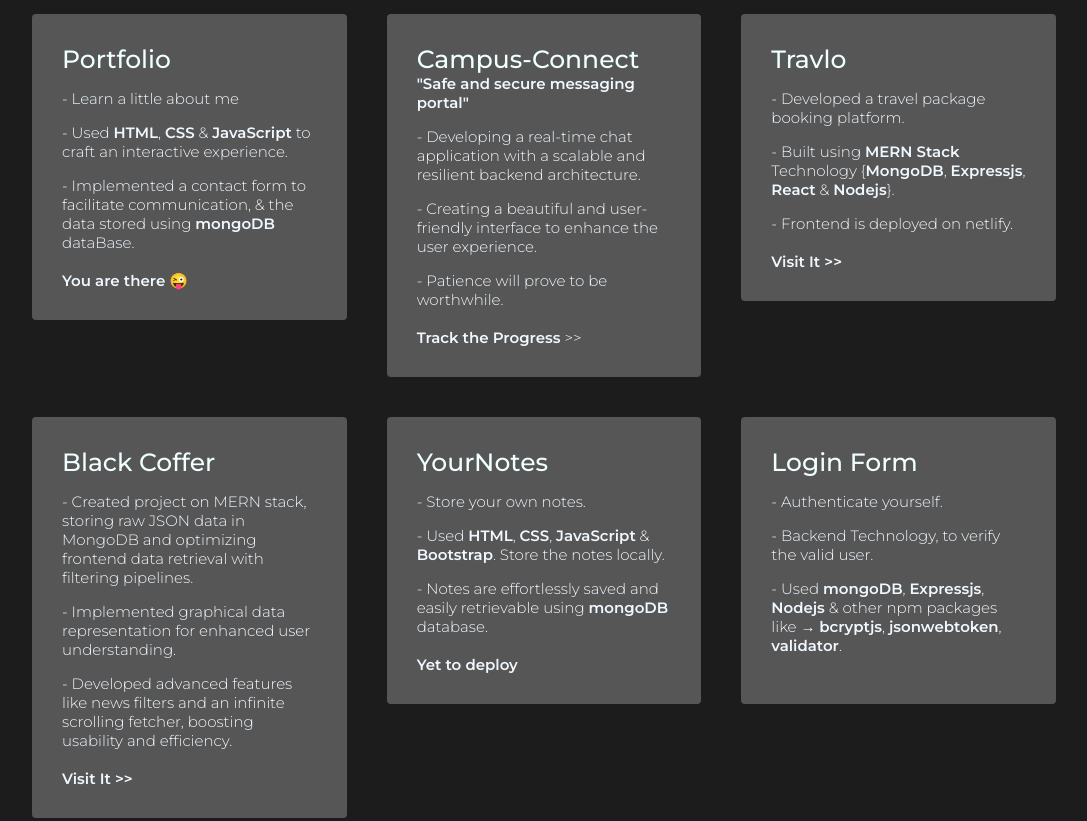
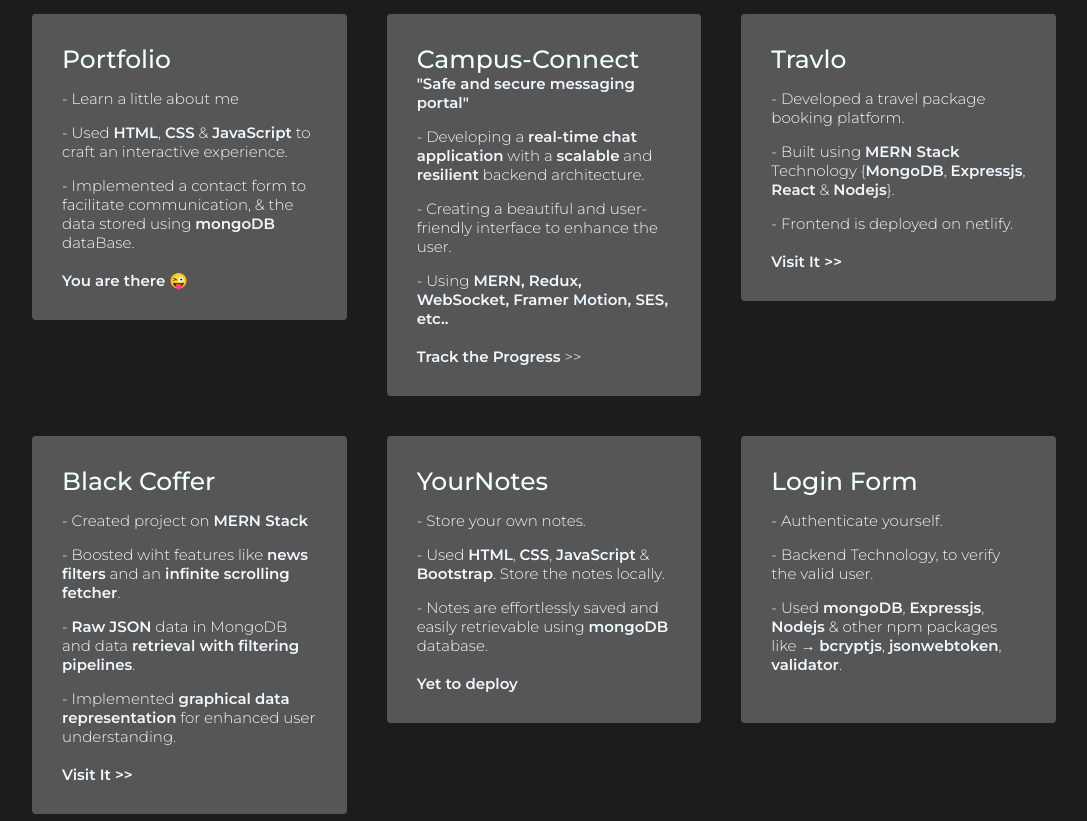
Before and after one commit to ayushkumbhare/MyTechJourney.github.io, a plain HTML site: page index.html in a window 1280 px wide. Shown: the part 1540-2361 px from the top of the page, without its empty margins (96-1183 px from the left). Drawn offline with Linux system fonts and the light colour scheme.

Commit message:
udated with proper styling

```diff
--- a/index.css
+++ b/index.css
@@ -61,6 +61,7 @@ a {
 nav ul li a {
     display: flex;
     flex-direction: row;
+    justify-content: center;
 }
 
 nav ul li a::after {
@@ -560,7 +561,7 @@ form textarea {
         font-size: 12px;
     }
 
-    .row {
+    #about .aboutcontainer .row {
         display: block;
         padding: 50px 0 20px 0px;
         margin: 0px 5px;
--- a/index.html
+++ b/index.html
@@ -162,11 +162,11 @@
                     <div>
                         <h2>Campus-Connect</h2>
                         <b>"Safe and secure messaging portal"</b>
-                        <p>- Developing a real-time chat application with a scalable and resilient backend architecture.
+                        <p>- Developing a <b>real-time chat application</b> with a <b>scalable</b> and <b>resilient</b> backend architecture.
                         </p>
-                        <p>- Creating a beautiful and user-friendly interface to enhance the user experience.
+                        <p>- Creating a beautiful and user-friendly interface to enhance the user.
                         </p>
-                        <p>- Patience will prove to be worthwhile.</p>
+                        <p>- Using <b>MERN, Redux, WebSocket, Framer Motion, SES, etc..</b></p>
                         <br>
                         <b>Track the Progress</b> >>
                     </div>
@@ -185,11 +185,10 @@
                 <a href="https://github.com/ayushkumbhare/BlackCoffer">
                     <div>
                         <h2>Black Coffer</h2>
-                        <p>- Created project on MERN stack, storing raw JSON data in MongoDB and optimizing frontend
-                            data retrieval with filtering pipelines.</p>
-                        <p>- Implemented graphical data representation for enhanced user understanding.</p>
-                        <p>- Developed advanced features like news filters and an infinite scrolling fetcher, boosting
-                            usability and efficiency.</p>
+                        <p>- Created project on <b>MERN Stack</b></p>
+                        <p>- Boosted wiht features like <b>news filters</b> and an <b>infinite scrolling fetcher</b>.</p>
+                        <p>- <b>Raw JSON</b> data in MongoDB and data <b>retrieval with filtering pipelines</b>.</p>
+                        <p>- Implemented <b>graphical data representation</b> for enhanced user understanding.</p>
                         <br>
                         <b>Visit It >></b>
                     </div>
```
